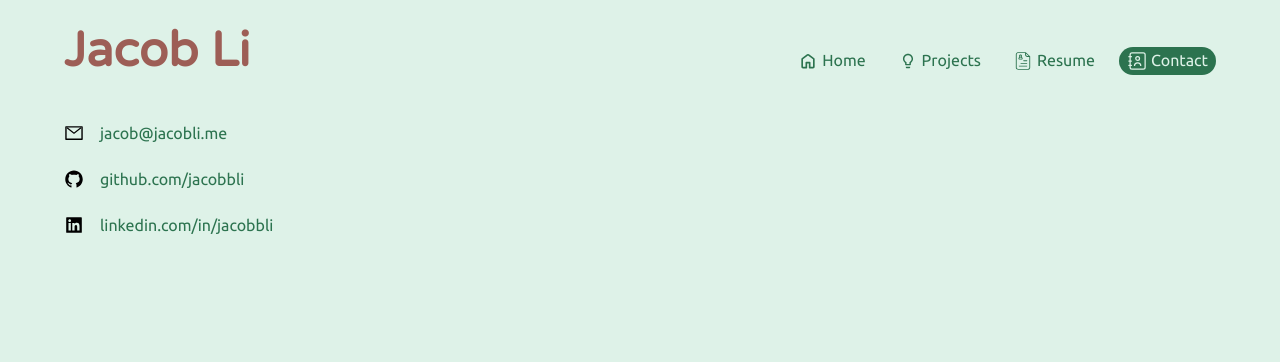
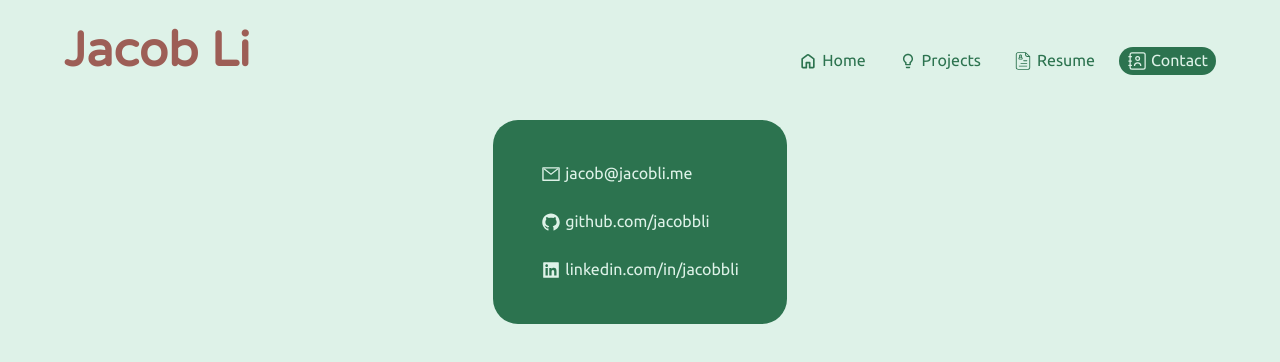
Before and after one commit to jacobbli/jacobbli.github.io, a Vue app: page /#/contact in a window 1280 px wide. Shown: the top 362 px of the page. Built offline with nearby package versions, Linux system fonts and the light colour scheme.

Commit message:
Refactor code and modify contact page

```diff
--- a/src/App.vue
+++ b/src/App.vue
@@ -2,9 +2,7 @@
   <div class="app__header">
     <the-header />
   </div>
-  <div class="app__main">
-    <router-view class="app__router" :key="$route.fullPath"></router-view>
-  </div>
+  <router-view class="app__router" :key="$route.fullPath"></router-view>
 </template>
 
 <script setup>
@@ -37,7 +35,9 @@ onMounted(() => {
   --regular-font: "Ubuntu", sans-serif;
 }
 
-h1, h2, h3 {
+h1,
+h2,
+h3 {
   font-family: var(--header-font)
 }
 
@@ -57,12 +57,9 @@ body {
   -moz-osx-font-smoothing: grayscale;
 }
 
+.app__router {
+  height: calc(100vh - 120px);
 
-.app__main {
-  display: flex;
-  flex-direction: row;
-  gap: 120px;
-  padding-bottom: 40px;
 }
 
 .app__header {
@@ -72,5 +69,4 @@ body {
   z-index: 1;
   background-color: var(--secondary-color);
 }
-
 </style>
--- a/src/components/BaseLink.vue
+++ b/src/components/BaseLink.vue
@@ -13,6 +13,8 @@ import HomeIcon from "./icons/HomeIcon.vue";
 import LightbulbIcon from "./icons/LightbulbIcon.vue";
 import GithubIcon from "./icons/GithubIcon.vue";
 import WebAssetIcon from "./icons/WebAssetIcon.vue";
+import LinkedinIcon from "./icons/LinkedinIcon.vue";
+import EmailIcon from "./icons/EmailIcon.vue";
 
 const props = defineProps({
     isSelected: {
@@ -56,7 +58,9 @@ const iconMap = {
     Projects: LightbulbIcon,
     Contact: ContactIcon,
     Github: GithubIcon,
-    App: WebAssetIcon
+    App: WebAssetIcon,
+    LinkedIn: LinkedinIcon,
+    Email: EmailIcon
 }
 
 </script>
--- a/src/views/ContactDetailsView.vue
+++ b/src/views/ContactDetailsView.vue
@@ -1,16 +1,14 @@
 <template>
   <div class="contactDetailsView__container">
-    <div v-for="item in contactInfo" :key="item.content" class="contactDetailsView__content">
-      <component :is="item.icon" />
-      <base-link :label="item.content" @click="navigateTo(item.href)"/>
+    <div class="contactDetailsView__content">
+      <div v-for="item in contactInfo" :key="item.content">
+        <base-link :label="item.content" @click="navigateTo(item.href)" :icon="item.type" :is-primary-color="false" />
+      </div>
     </div>
   </div>
 </template>
 
 <script setup>
-import EmailIcon from "../components/icons/EmailIcon.vue";
-import GithubIcon from "../components/icons/GithubIcon.vue";
-import LinkedinIcon from "../components/icons/LinkedinIcon.vue";
 import BaseLink from "@/components/BaseLink.vue";
 
 const contactInfo = [
@@ -18,19 +16,16 @@ const contactInfo = [
     content: "jacob@jacobli.me",
     href: "mailto:jacob@jacobli.me",
     type: "Email",
-    icon: EmailIcon
   },
   {
     content: "github.com/jacobbli",
     href: "https://github.com/jacobbli",
     type: "Github",
-    icon: GithubIcon
   },
   {
     content: "linkedin.com/in/jacobbli",
     href: "https://linkedin.com/in/jacobbli/",
     type: "LinkedIn",
-    icon: LinkedinIcon
   }
 ]
 
@@ -41,14 +36,24 @@ function navigateTo(target) {
 
 <style lang="scss" scoped>
 .contactDetailsView__container {
+  width: 100%;
   display: flex;
-  flex-direction: column;
-
-  gap: 20px;
+  justify-content: center;
 
   .contactDetailsView__content {
+    height: fit-content;
+    padding: 40px;
+
     display: flex;
-    gap: 8px;
+    flex-direction: column;
+    justify-content: center;
+    gap: 20px;
+
+    background-color: var(--primary-color);
+    color: var(--secondary-color);
+    border-radius: 25px;
+    text-align: center;
+
   }
 }
 </style>
```
